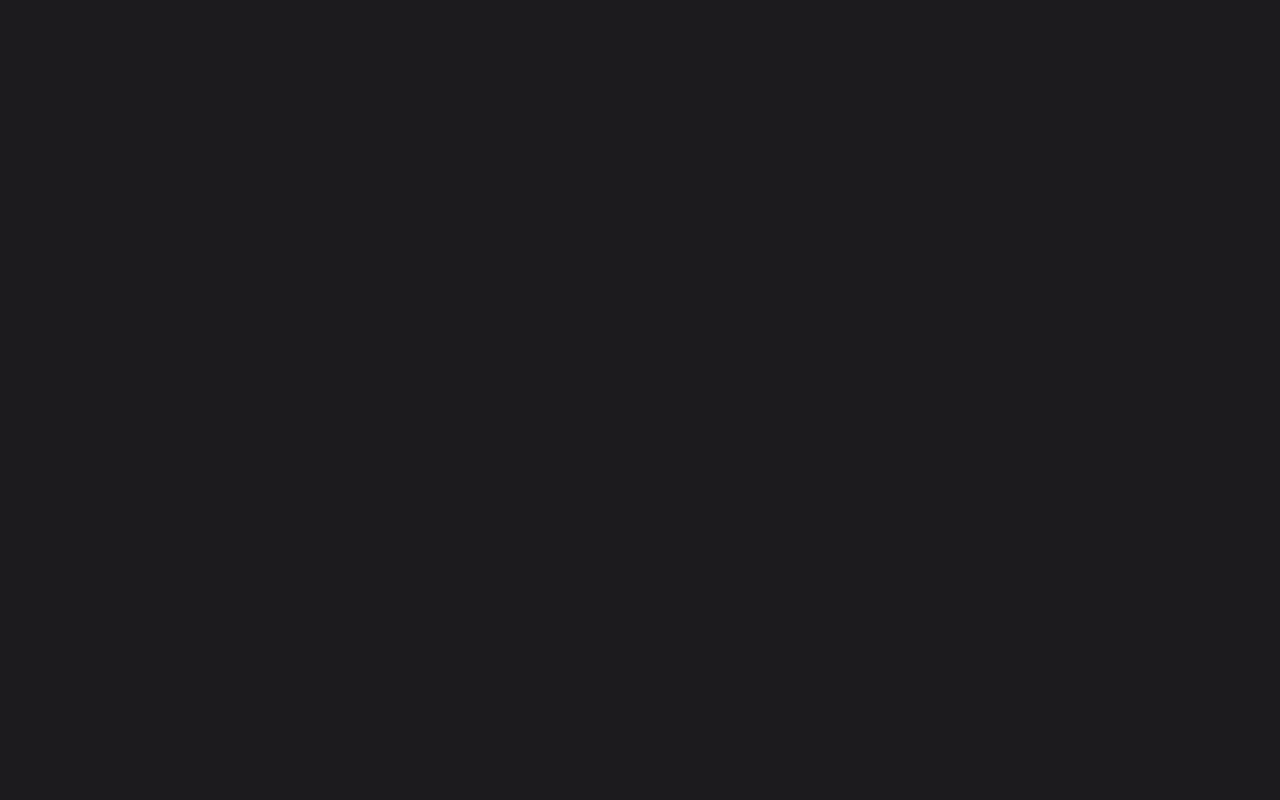
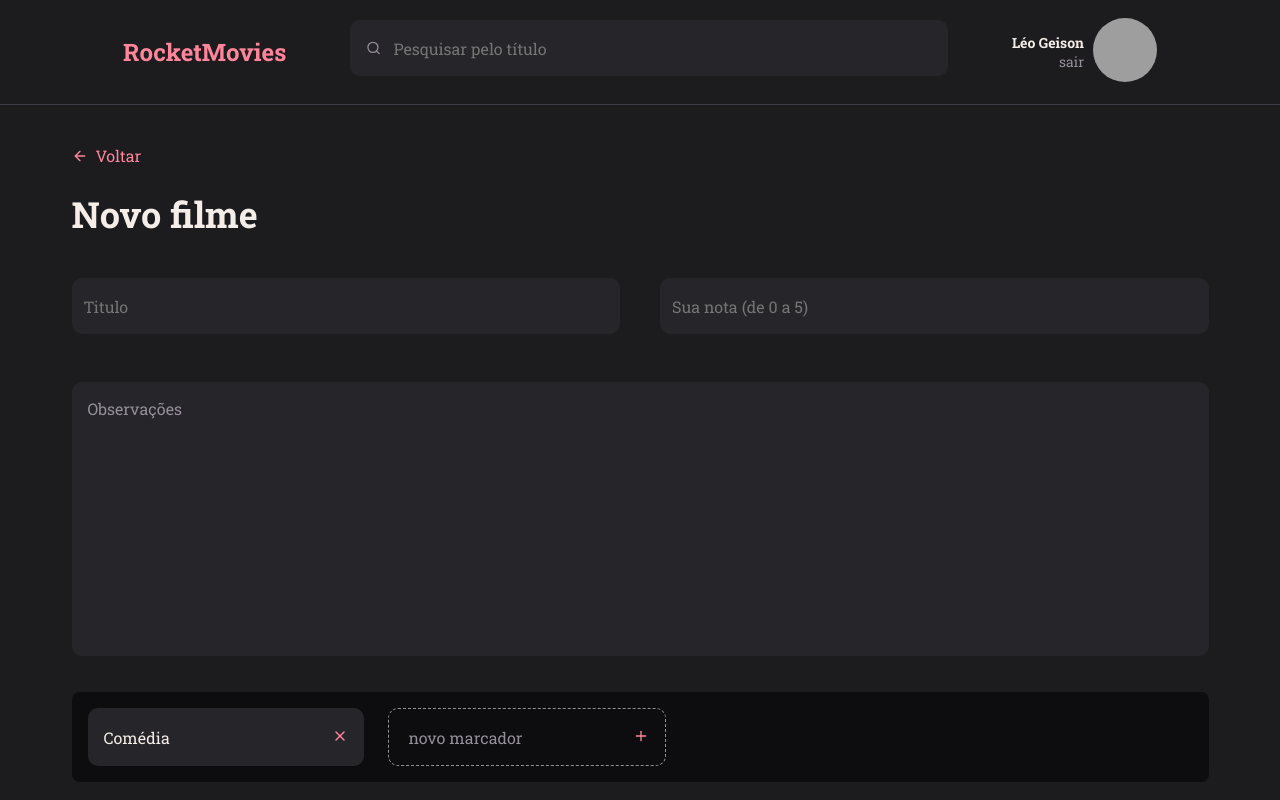
Before and after one commit to leogeison/rocketMovie, a React (Vite) app: page /new in a window 1280 px wide. Before the commit this address had no page. Built offline with nearby package versions, Linux system fonts and the light colour scheme; grey boxes are pictures that could not be loaded.

Commit message:
added navigation through links in the application

```diff
--- a/src/components/Header/index.jsx
+++ b/src/components/Header/index.jsx
@@ -1,4 +1,11 @@
-import { Container, Profile, Logout, Brand, Search } from './styles';
+import {
+  Container,
+  Profile,
+  ProfileImage,
+  Logout,
+  Brand,
+  Search
+} from './styles';
 import { Input } from '../../components/Input';
 import { FiSearch } from 'react-icons/fi';
 
@@ -10,10 +17,8 @@ export function Header() {
       </Brand>
 
       <Search>
-     <Input placeholder="Pesquisar pelo título" icon={FiSearch}/>
-
+        <Input placeholder="Pesquisar pelo título" icon={FiSearch} />
       </Search>
-
 
       <Profile>
         <div>
@@ -21,7 +26,9 @@ export function Header() {
           <Logout>sair</Logout>
         </div>
 
+        <ProfileImage to="/profile">
           <img src="https://github.com/leogeison.png" alt="foto do usuário" />
+        </ProfileImage>
       </Profile>
     </Container>
   );
--- a/src/components/Header/styles.js
+++ b/src/components/Header/styles.js
@@ -1,4 +1,5 @@
 import { styled } from 'styled-components';
+import { Link } from 'react-router-dom';
 
 export const Container = styled.header`
   grid-area: header;
@@ -37,12 +38,6 @@ export const Profile = styled.div`
   display: flex;
   align-items: center;
 
-  > img {
-    width: 64px;
-    height: 64px;
-    border-radius: 50%;
-  }
-
   > div {
     display: flex;
     flex-direction: column;
@@ -56,6 +51,14 @@ export const Profile = styled.div`
   }
 `;
 
+export const ProfileImage = styled(Link)`
+  > img {
+    width: 64px;
+    height: 64px;
+    border-radius: 50%;
+  }
+  `;
+
 export const Logout = styled.button`
   border: none;
   background: none;
--- a/src/pages/Home/index.jsx
+++ b/src/pages/Home/index.jsx
@@ -10,7 +10,7 @@ export function Home() {
 
       <MySection>
         <h2>Meus filmes</h2>
-        <NewMovie>
+        <NewMovie to="/new">
           <FiPlus />
           Adicionar filme
         </NewMovie>
--- a/src/pages/Home/styles.js
+++ b/src/pages/Home/styles.js
@@ -1,4 +1,5 @@
 import styled from 'styled-components';
+import { Link } from 'react-router-dom';
 
 export const Container = styled.div`
   width: 100%;
@@ -40,14 +41,12 @@ export const MySection = styled.div`
   }
 `;
 
-export const NewMovie = styled.button`
+export const NewMovie = styled(Link)`
   width: 207px;
   height: 48px;
   border-radius: 8px;
   background-color: ${({ theme }) => theme.COLORS.SALMON};
   color: ${({ theme }) => theme.COLORS.BACKGROUND_800};
-
-  border: none;
 
   display: flex;
   align-items: center;
--- a/src/pages/New/index.jsx
+++ b/src/pages/New/index.jsx
@@ -1,4 +1,5 @@
 import { FiArrowLeft } from 'react-icons/fi';
+import { Link } from 'react-router-dom';
 import { Header } from '../../components/Header';
 import { Input } from '../../components/Input';
 import { TextArea } from '../../components/TextArea';
@@ -14,9 +15,10 @@ export function New() {
       <main>
         <Form>
           <header>
-            <a href="/">
+            <Link to="/">
               <FiArrowLeft /> Voltar
-            </a>
+            </Link>
+
             <h1>Novo filme</h1>
           </header>
 
--- a/src/pages/Profile/index.jsx
+++ b/src/pages/Profile/index.jsx
@@ -1,4 +1,5 @@
 import { FiArrowLeft, FiUser, FiMail, FiLock, FiCamera } from 'react-icons/fi';
+import { Link } from 'react-router-dom';
 import { Container, Form, Avatar } from './styles';
 import { Input } from '../../components/Input';
 import { Button } from '../../components/Button';
@@ -7,19 +8,21 @@ export function Profile() {
   return (
     <Container>
       <header>
-        <a href="/">
-            <FiArrowLeft /> Voltar
-        </a>
+        <Link to="/">
+          <FiArrowLeft /> Voltar
+        </Link>
       </header>
 
       <Form>
         <Avatar>
           <img src="https://github.com/leogeison.png" alt="foto do usuario" />
-        {<label htmlFor="avatar">
-          <FiCamera />
+          {
+            <label htmlFor="avatar">
+              <FiCamera />
 
-          <input id="avatar" type="file" />
-        </label>}
+              <input id="avatar" type="file" />
+            </label>
+          }
         </Avatar>
 
         <Input placeholder="Nome" type="text" icon={FiUser} />
--- a/src/pages/SignIn/index.jsx
+++ b/src/pages/SignIn/index.jsx
@@ -1,5 +1,6 @@
 import { Container, Form, Background } from './styles';
 import { FiMail, FiLock } from 'react-icons/fi';
+import { Link } from 'react-router-dom';
 
 import { Input } from '../../components/Input';
 import { Button } from '../../components/Button';
@@ -18,9 +19,9 @@ export function SignIn() {
 
         <Button title="Entrar"></Button>
 
-        <a href="#">criar conta</a>
+        <Link to="/register">criar conta</Link>
       </Form>
-      <Background/>
+      <Background />
     </Container>
   );
 }
--- a/src/pages/SignUp/index.jsx
+++ b/src/pages/SignUp/index.jsx
@@ -1,5 +1,6 @@
 import { Container, Form, Background } from './styles';
 import { FiMail, FiLock, FiUser, FiArrowLeft } from 'react-icons/fi';
+import { Link } from 'react-router-dom';
 
 import { Input } from '../../components/Input';
 import { Button } from '../../components/Button';
@@ -19,9 +20,11 @@ export function SignUp() {
 
         <Button title="Entrar"></Button>
 
-        <a href="#"> <FiArrowLeft/> Voltar para login</a>
+        <Link to="/">
+          <FiArrowLeft /> Voltar para login
+        </Link>
       </Form>
-      <Background/>
+      <Background />
     </Container>
   );
 }
--- a/src/routes/index.jsx
+++ b/src/routes/index.jsx
@@ -6,7 +6,7 @@ import { AuthRoutes} from './auth.routes';
 export function Routes() {
   return (
     <BrowserRouter>
-      <AuthRoutes />
+      <AppRoutes />
     </BrowserRouter>
   );
 }
```
Lines whose indentation alone changed are shown as unchanged.
